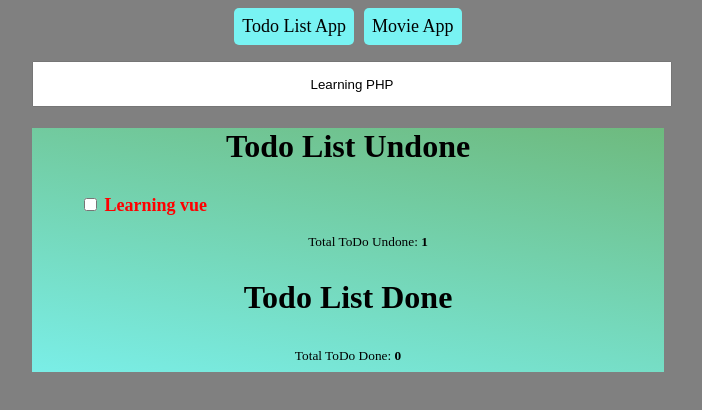
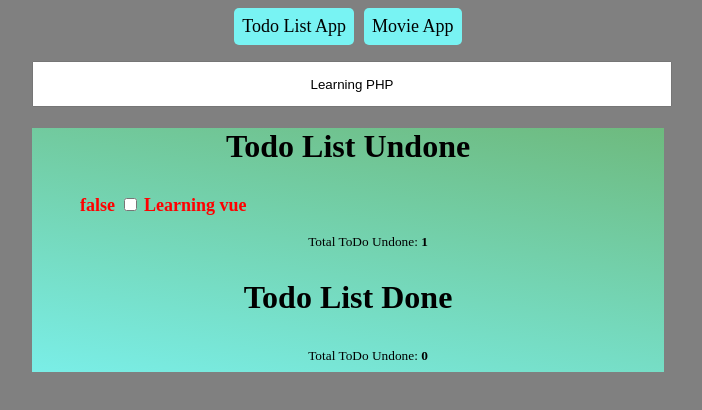
Before and after one commit to piterjohan/vue-myapp, a Vue app: page / in a window 1280 px wide. Shown: the top 410 px of the page, without its empty margins (292-994 px from the left). Built offline with nearby package versions, Linux system fonts and the light colour scheme; the HTML template or start-up script is replaced by a standard one.

Commit message:
Learning Child, Pass Props, Emit Event

```diff
--- /dev/null
+++ b/src/components/todos/ListTodo.vue
@@ -0,0 +1,30 @@
+<script setup>
+defineProps(['todos', 'eventCBName','isDone']);
+</script>
+
+<template>
+  <ul>
+    <template v-for="(todo, index) in todos">
+      <li
+        v-if="todo.isDone == isDone"
+        :key="index"
+        :class="{ 'undone-todo': todo.isDone == isDone}"
+        @change="$emit(eventCBName)"
+      >
+        {{todo.isDone}}
+        <input type="checkbox" :id="index" :value="todo.isDone" v-model="todo.isDone" />
+        {{ todo.name }}
+      </li>
+    </template>
+    <div class="total-todo">
+      <small
+        >Total ToDo Undone:
+        <b>{{
+          todos.filter((x) => {
+            return x.isDone == isDone;
+          }).length
+        }}</b></small
+      >
+    </div>
+  </ul>
+</template>
--- a/src/pages/Todolist.vue
+++ b/src/pages/Todolist.vue
@@ -1,6 +1,7 @@
 <script setup>
 import { ref } from 'vue';
 import {getStorage, setStorage} from '../utils/localStorage';
+import ListTodoComponent from '../components/todos/ListTodo.vue';
 
 const storageName = "todoStorage";
 const todoStorage = getStorage(storageName);
@@ -19,6 +20,8 @@ const randomNumber = Math.floor(Math.random() * generateTodo.length) ;
 let todoInput = 'Learning ' + generateTodo[randomNumber];
 
 const submitTodo = (event) => {
+  console.log('trigger submitTodo');
+
   const todoStorage = getStorage(storageName);
   todoInput = '';
 
@@ -33,6 +36,7 @@ const submitTodo = (event) => {
 };
 
 const checkedTodo = () => {
+  console.log('trigger checkedTodo');
   setStorage(storageName, todos.value);
 }
 
@@ -54,54 +58,20 @@ const checkedTodo = () => {
         <h1>Todo List Undone</h1>
       </div>
       <div class="list-todo">
-        <ul>
-          <template v-for="(todo, index) in todos">
-            <li v-if="!todo.isDone" :key="index" :class="{ 'undone-todo': !todo.isDone }" @change.prevent="checkedTodo">
-              <input type="checkbox" :id="index" :value="todo.isDone" v-model="todo.isDone" />
-              {{ todo.name }}
-            </li>
-          </template>
-          <div class="total-todo">
-            <small
-              >Total ToDo Undone:
-              <b>{{
-                todos.filter((x) => {
-                  return !x.isDone;
-                }).length
-              }}</b></small
-            >
-          </div>
-        </ul>
+        <ListTodoComponent :todos="todos" @checked-Event="checkedTodo" eventCBName="checkedEvent" :isDone="false"/>
       </div>
 
       <div class="list-todo">
         <div class="title-todo">
           <h1>Todo List Done</h1>
         </div>
-        <ul>
-          <template v-for="(todo, index) in todos">
-            <li v-if="todo.isDone" :key="index" :class="{ 'done-todo': todo.isDone }">
-              <input type="checkbox" :id="index" :value="todo.isDone" v-model="todo.isDone" @change.prevent="checkedTodo"/>
-              {{ todo.name }}
-            </li>
-          </template>
-        </ul>
-        <div class="total-todo">
-          <small
-            >Total ToDo Done:
-            <b>{{
-              todos.filter((x) => {
-                return x.isDone;
-              }).length
-            }}</b></small
-          >
-        </div>
+        <ListTodoComponent :todos="todos" @checked-Event="checkedTodo" eventCBName="checkedEvent" :isDone="true"/>
       </div>
     </div>
   </div>
 </template>
 
-<style scoped>
+<style>
 .container {
   background-color: gray;
   display: block;
```
